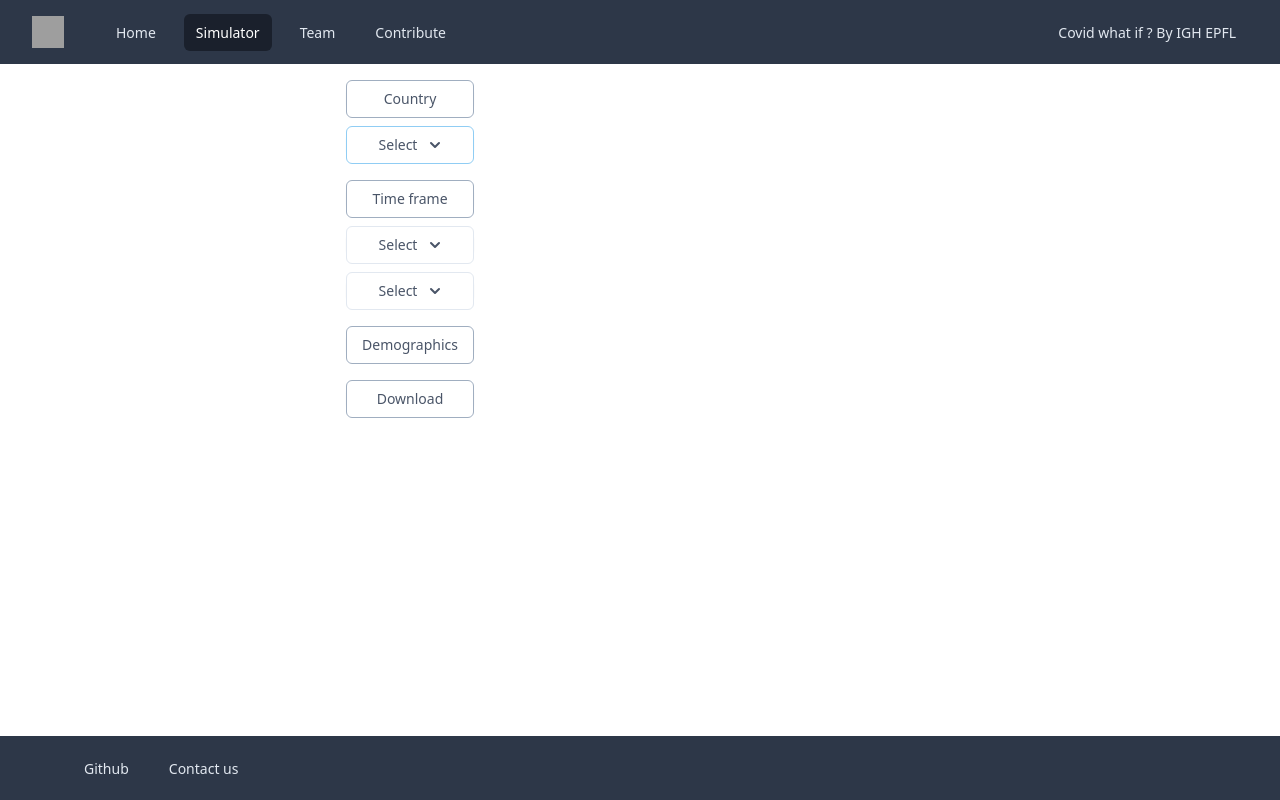
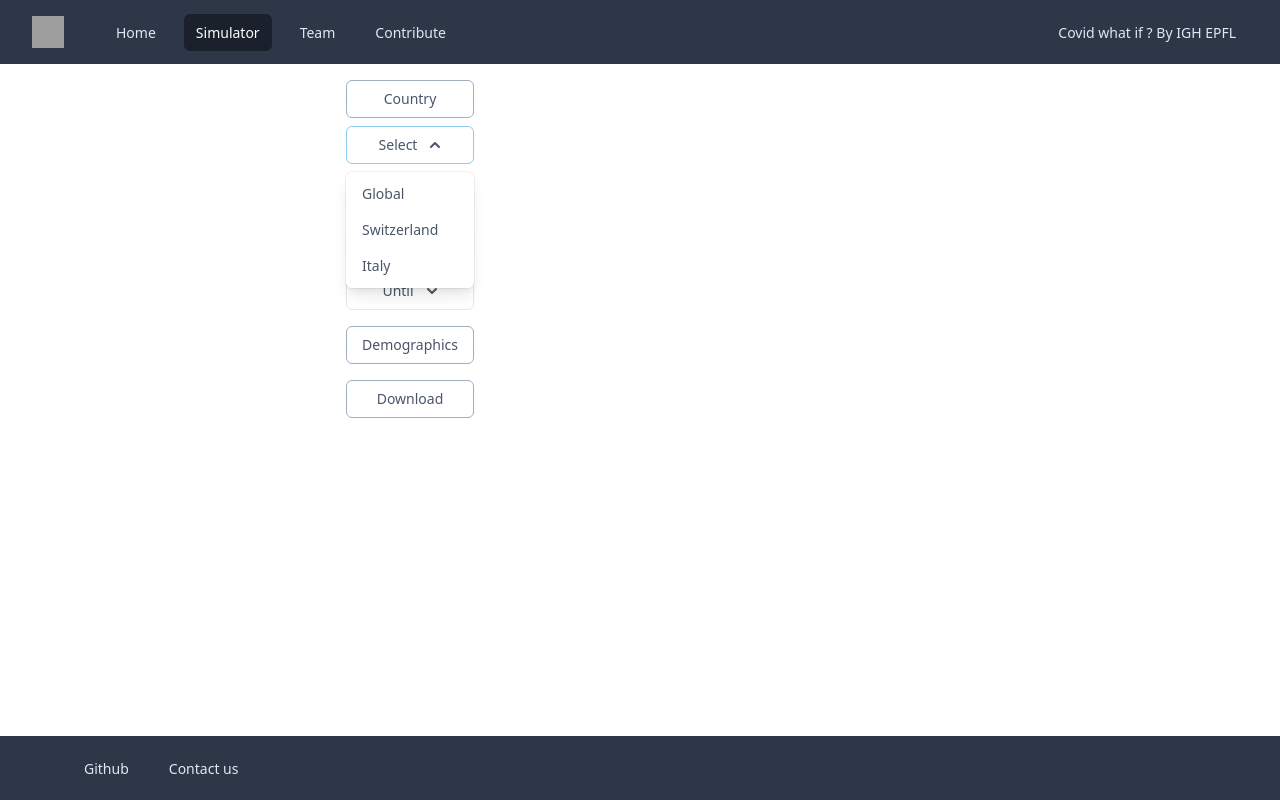
Before and after one commit to andreakiro/covid-what-if, a React (Create React App) app in the folder frontend/: page / in a window 1280 px wide. Both pictures are taken after a click on the button "Select". Built offline with nearby package versions, Linux system fonts and the light colour scheme; no server answers; grey boxes are pictures that could not be loaded.

Commit message:
Make robust dropdowns

```diff
--- a/frontend/src/components/main/Inputs.js
+++ b/frontend/src/components/main/Inputs.js
@@ -2,29 +2,8 @@ import React, { useState } from "react";
 import { API, timeout } from "../../Utility.js";
 import Dropdown from "../subs/Dropdown";
 
-export default function Box(props) {
-  let [box1, setBox1] = useState("0");
-  let [box2, setBox2] = useState("0");
-  let [loading, setLoading] = useState(false);
-  let [result, setResult] = useState(0);
-  let foo = async () => {
-    let empty = false;
-    if (box1 === "" || box2 === "") {
-      empty = true;
-      if (box1 === "") box1 = 0;
-      if (box2 === "") box2 = 0;
-    }
-    setLoading(true);
-    let r = await API(box1, box2);
-    await timeout(100);
-    setResult(r);
-    setLoading(false);
-    if (empty) {
-      if (box1 === 0) setBox1(0);
-      if (box2 === 0) setBox2(0);
-    }
-  };
-
+export default function Inputs(props) {
+  let [using, setUsing] = useState(null);
   return (
     <div className="flex flex-col space-y-4 w-32">
       <div className="flex flex-col space-y-2 w-32">
@@ -35,7 +14,17 @@ export default function Box(props) {
             </p>
           </span>
         </div>
-        <Dropdown />
+        <Dropdown
+          textselector="Select"
+          items={["Global", "Switzerland", "Italy"]}
+          open={using === "Selector"}
+          onOpen={() => {
+            if (using === null) {
+              setUsing("Selector");
+            }
+          }}
+          onClose={() => setUsing(null)}
+        />
       </div>
 
       <div className="flex flex-col space-y-2 w-32">
@@ -46,8 +35,28 @@ export default function Box(props) {
             </p>
           </span>
         </div>
-        <Dropdown />
-        <Dropdown />
+        <Dropdown
+          textselector="From"
+          items={["January", "February", "March"]}
+          open={using === "From"}
+          onOpen={() => {
+            if (using === null) {
+              setUsing("From");
+            }
+          }}
+          onClose={() => setUsing(null)}
+        />
+        <Dropdown
+          textselector="Until"
+          items={["January", "February", "March"]}
+          open={using === "Until"}
+          onOpen={() => {
+            if (using === null) {
+              setUsing("Until");
+            }
+          }}
+          onClose={() => setUsing(null)}
+        />
       </div>
 
       <div>
--- a/frontend/src/components/subs/Dropdown.js
+++ b/frontend/src/components/subs/Dropdown.js
@@ -1,6 +1,18 @@
-import React from "react";
+import React, { useState } from "react";
 
-export default function Dropdown(props) {
+export default function Dropdown({
+  textselector,
+  items,
+  open,
+  onOpen,
+  onClose,
+}) {
+  // let [open, setOpen] = useState(false);
+  let [selected, setSelected] = useState(null);
+  let onItemClicked = (name) => {
+    onClose();
+    setSelected(name);
+  };
   return (
     <div class="relative inline-block text-left">
       <div>
@@ -8,13 +20,22 @@ export default function Dropdown(props) {
           <button
             type="button"
             class="inline-flex justify-center w-full rounded-md border border-gray-300 px-4 py-2 bg-white text-sm leading-5 font-medium text-gray-700 hover:text-gray-500 focus:outline-none focus:border-blue-300 focus:shadow-outline-blue active:bg-gray-50 active:text-gray-800 transition ease-in-out duration-150"
+            onClick={() => {
+              if (open) {
+                onClose();
+              } else {
+                onOpen();
+              }
+            }}
             id="options-menu"
             aria-haspopup="true"
             aria-expanded="true"
           >
-            Select
+            {selected ?? textselector}
             <svg
-              class="-mr-1 ml-2 h-5 w-5"
+              class={`-mr-1 ml-2 h-5 w-5 transform ${
+                open ? "-rotate-180" : ""
+              } transition-transform duration-300`}
               xmlns="http://www.w3.org/2000/svg"
               viewBox="0 0 20 20"
               fill="currentColor"
@@ -29,7 +50,11 @@ export default function Dropdown(props) {
         </span>
       </div>
 
-      {/* <div class="origin-top-right absolute right-0 mt-2 w-full rounded-md shadow-lg">
+      <div
+        class={`origin-top-right absolute z-10 right-0 mt-2 w-full rounded-md shadow-lg ${
+          open ? "" : "hidden"
+        }`}
+      >
         <div class="rounded-md bg-white shadow-xs">
           <div
             class="py-1"
@@ -37,23 +62,19 @@ export default function Dropdown(props) {
             aria-orientation="vertical"
             aria-labelledby="options-menu"
           >
-            <a
-              href="#"
-              class="block px-4 py-2 text-sm leading-5 text-gray-700 hover:bg-gray-100 hover:text-gray-900 focus:outline-none focus:bg-gray-100 focus:text-gray-900"
-              role="menuitem"
-            >
-              Global
-            </a>
-            <a
-              href="#"
-              class="block px-4 py-2 text-sm leading-5 text-gray-700 hover:bg-gray-100 hover:text-gray-900 focus:outline-none focus:bg-gray-100 focus:text-gray-900"
-              role="menuitem"
-            >
-              Switzerland
-            </a>
+            {(items ?? []).map((item) => (
+              <button
+                class="block px-4 py-2 w-full text-left text-sm leading-5 text-gray-700 hover:bg-gray-100 hover:text-gray-900 focus:outline-none focus:bg-gray-100 focus:text-gray-900"
+                role="menuitem"
+                key={item}
+                onClick={() => onItemClicked(item)}
+              >
+                {item}
+              </button>
+            ))}
           </div>
         </div>
-      </div> */}
+      </div>
     </div>
   );
 }
```
